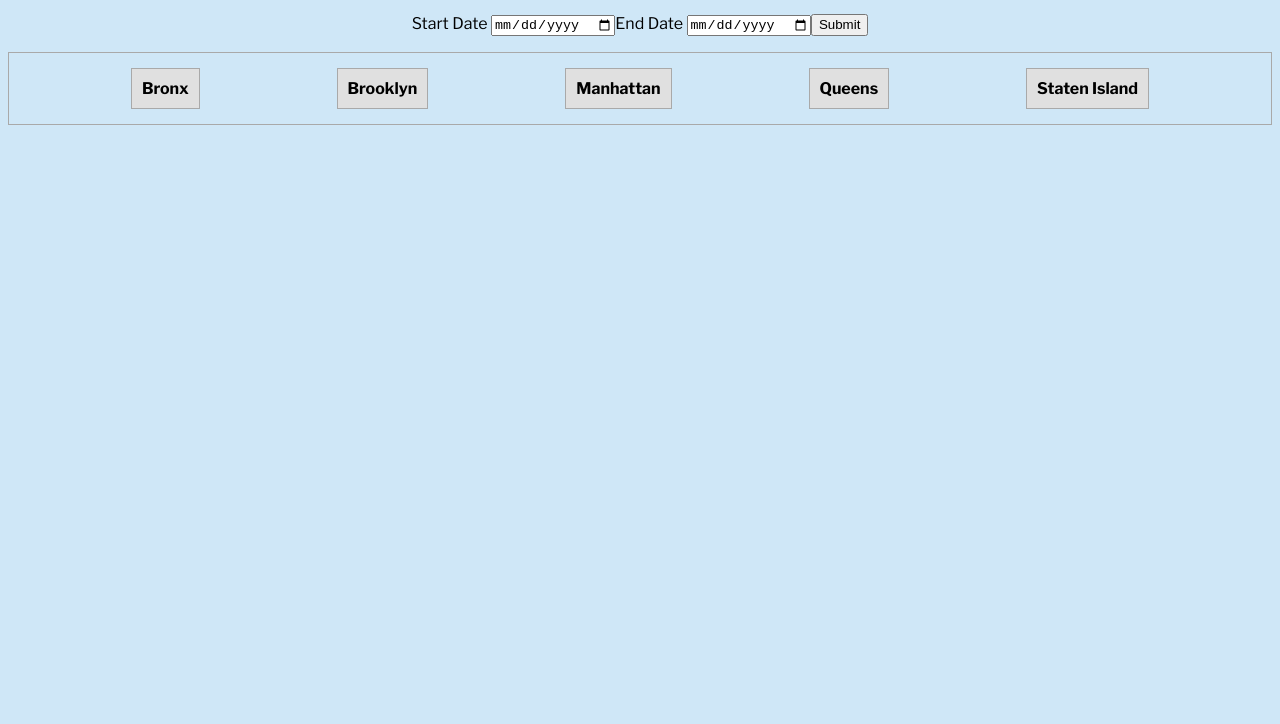
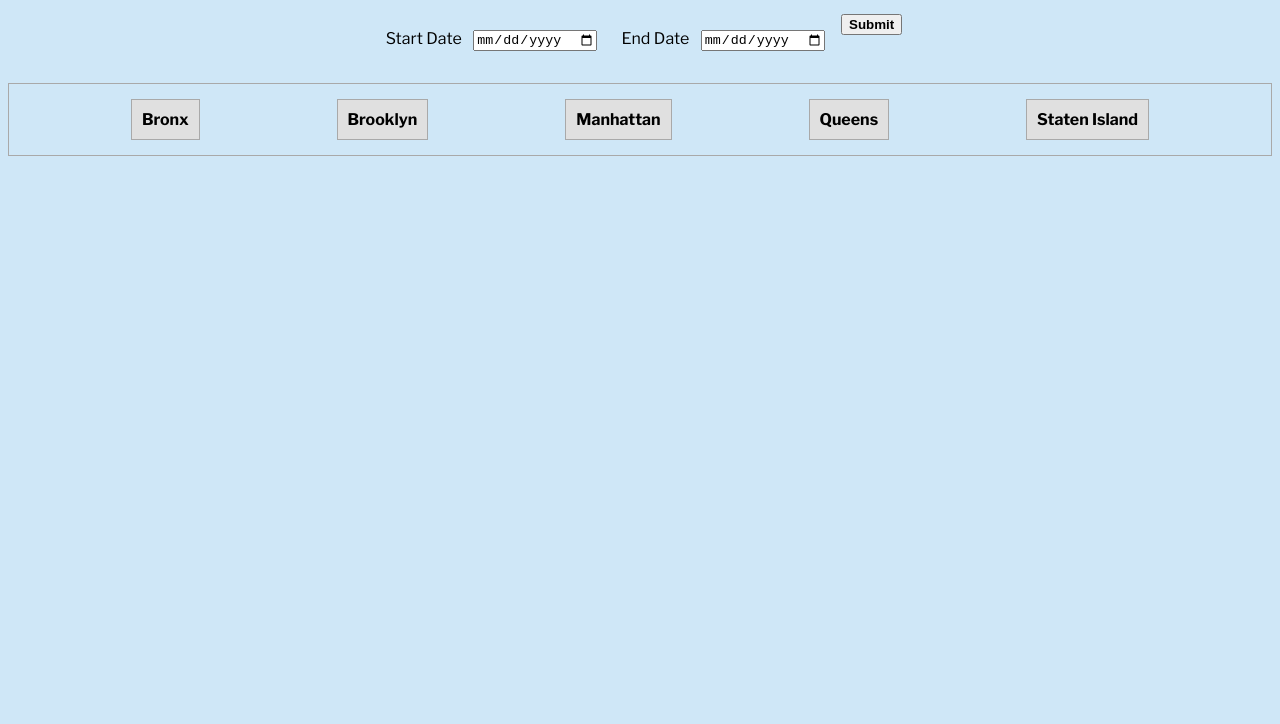
Before and after one commit to joshua-agee/joshua-agee.github.io, a plain HTML site: page ratMap/index.html in a window 1280 px wide. Shown: the part 76-800 px from the top of the page. Drawn offline with nearby package versions, Linux system fonts and the light colour scheme.

Commit message:
Styling refinement

```diff
--- a/ratMap/main.css
+++ b/ratMap/main.css
@@ -24,8 +24,19 @@ h3 {
     padding: .5rem;
 
 }
-
-
+label{
+    margin: .5rem;
+}
+label #text{
+    vertical-align: middle;
+}
+input{
+    margin: .5rem;
+}
+button{
+    height: fit-content;
+    font-weight: 700;
+}
 .filter {
     display: flex;
     flex-direction: row;
```
